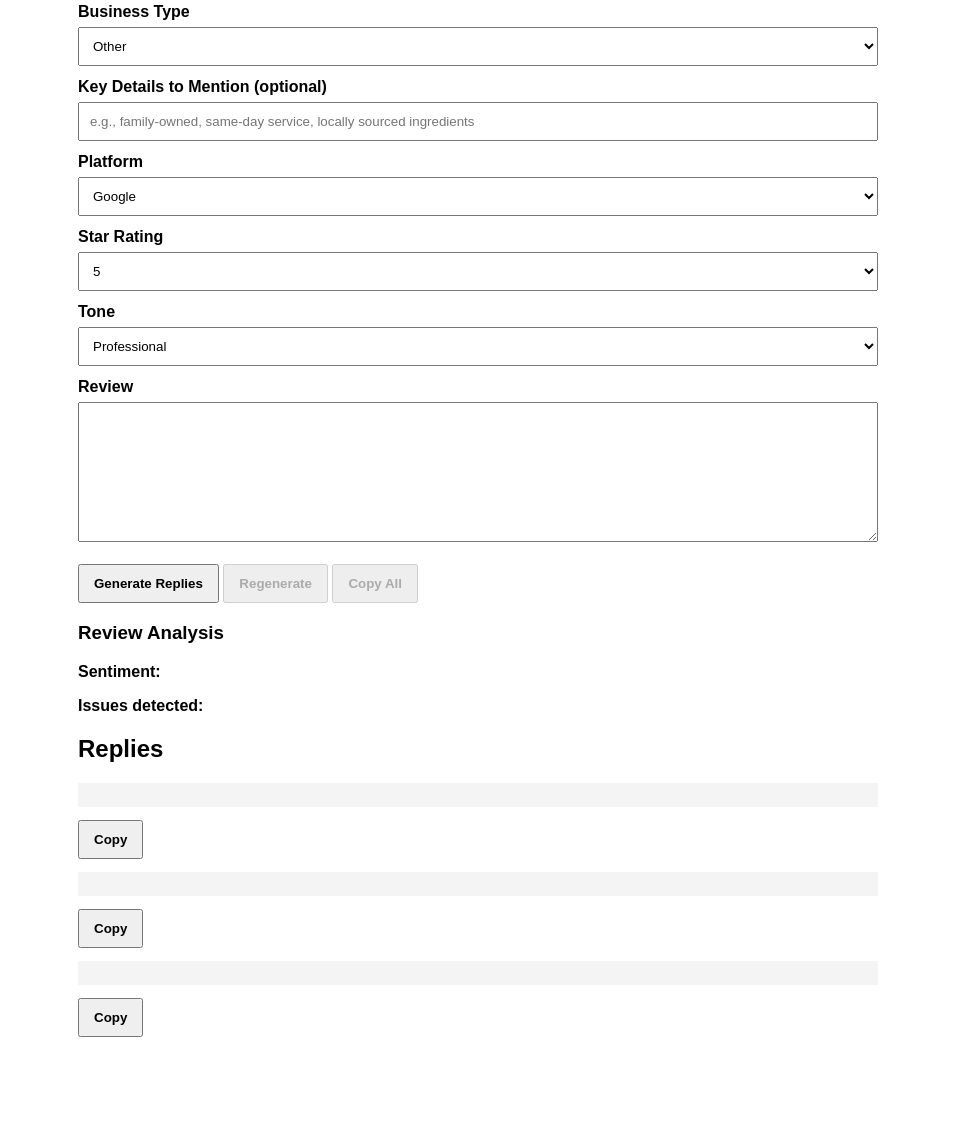
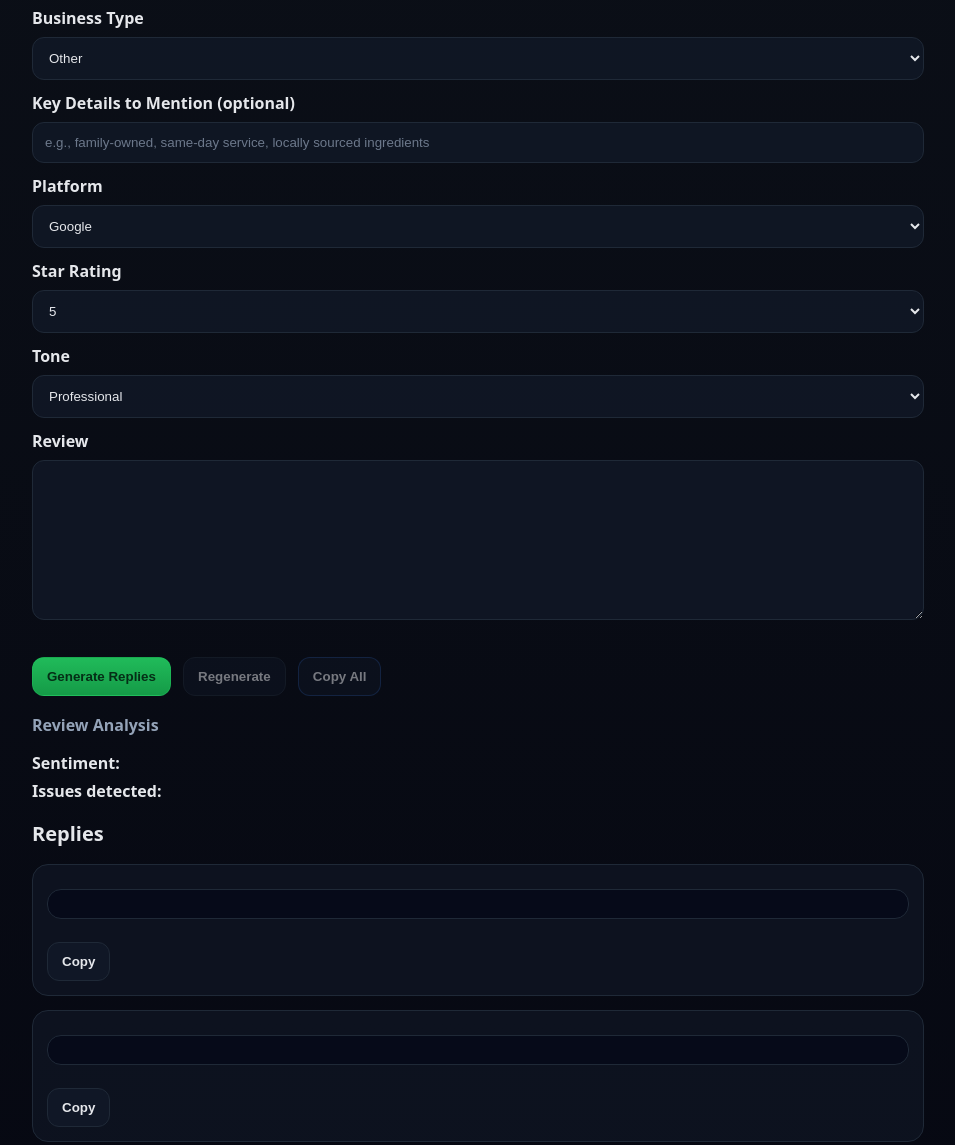
Before and after one commit to evangelistaf71498/review-assistant, a website: page public/index.html in a window 1280 px wide. Shown: the part 160-1305 px from the top of the page, without its empty margins (162-1117 px from the left). Before the commit the page ends 1227 px from the top, so only its background shows below. Drawn offline with Linux system fonts and the light colour scheme.

Commit message:
Polish UI styling

```diff
--- a/public/style.css
+++ b/public/style.css
@@ -1,28 +1,134 @@
-body {
-  font-family: Arial, sans-serif;
-  max-width: 800px;
-  margin: 30px auto;
-  padding: 0 12px;
+:root{
+  --bg:#0b0f17;
+  --card:#111827;
+  --muted:#94a3b8;
+  --text:#e5e7eb;
+  --line:#1f2937;
+  --accent:#22c55e;
+  --accent2:#3b82f6;
+  --danger:#ef4444;
 }
 
-label { display:block; margin-top: 12px; font-weight: 600; }
-input, select, textarea {
-  width: 100%;
-  padding: 10px;
-  margin-top: 6px;
-  box-sizing: border-box;
+*{ box-sizing:border-box; }
+
+body{
+  font-family: system-ui, -apple-system, Segoe UI, Roboto, Arial, sans-serif;
+  max-width: 920px;
+  margin: 28px auto;
+  padding: 0 14px;
+  background: linear-gradient(180deg, var(--bg), #060812);
+  color: var(--text);
 }
 
-textarea { height: 140px; }
-
-button {
-  padding: 10px 14px;
-  font-weight: 700;
-  cursor: pointer;
+h1{
+  font-size: 28px;
+  margin: 8px 0 18px;
+  letter-spacing: 0.2px;
 }
 
-pre {
-  background: #f4f4f4;
-  padding: 12px;
+label{
+  display:block;
+  margin-top: 12px;
+  font-weight: 650;
+  color: var(--text);
+}
+
+input, select, textarea{
+  width: 100%;
+  padding: 12px 12px;
+  margin-top: 8px;
+  border: 1px solid var(--line);
+  background: rgba(17, 24, 39, 0.8);
+  color: var(--text);
+  border-radius: 12px;
+  outline: none;
+}
+
+input::placeholder{ color: rgba(148,163,184,0.7); }
+
+input:focus, select:focus, textarea:focus{
+  border-color: rgba(59,130,246,0.9);
+  box-shadow: 0 0 0 4px rgba(59,130,246,0.15);
+}
+
+textarea{
+  height: 160px;
+  resize: vertical;
+}
+
+button{
+  padding: 11px 14px;
+  font-weight: 750;
+  cursor: pointer;
+  border-radius: 12px;
+  border: 1px solid var(--line);
+  background: rgba(17,24,39,0.9);
+  color: var(--text);
+  transition: transform .04s ease, background .15s ease, opacity .15s ease;
+  margin-right: 8px;
+  margin-top: 10px;
+}
+
+button:hover{
+  background: rgba(31,41,55,0.95);
+}
+
+button:active{
+  transform: translateY(1px);
+}
+
+button:disabled{
+  opacity: 0.5;
+  cursor: not-allowed;
+}
+
+#generate{
+  background: linear-gradient(180deg, rgba(34,197,94,0.95), rgba(22,163,74,0.95));
+  border-color: rgba(34,197,94,0.35);
+  color: #052e16;
+}
+
+#generate:hover{
+  filter: brightness(1.02);
+}
+
+#copyAll{
+  border-color: rgba(59,130,246,0.35);
+}
+
+h2{
+  margin-top: 18px;
+  font-size: 20px;
+}
+
+h3{
+  margin-top: 18px;
+  font-size: 16px;
+  color: var(--muted);
+  font-weight: 700;
+}
+
+p{
+  margin: 6px 0;
+  color: var(--muted);
+}
+
+pre{
+  background: rgba(2,6,23,0.6);
+  border: 1px solid var(--line);
+  padding: 14px;
   white-space: pre-wrap;
+  border-radius: 14px;
+  margin-top: 10px;
+  line-height: 1.35;
 }
+
+div{
+  margin-bottom: 14px;
+  padding: 14px;
+  background: rgba(17,24,39,0.6);
+  border: 1px solid var(--line);
+  border-radius: 16px;
+}
+
+strong{ color: var(--text); }
```
